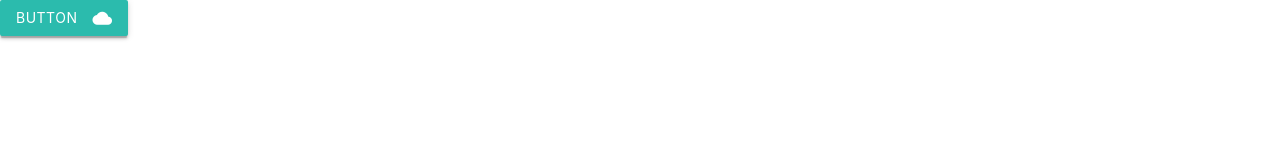
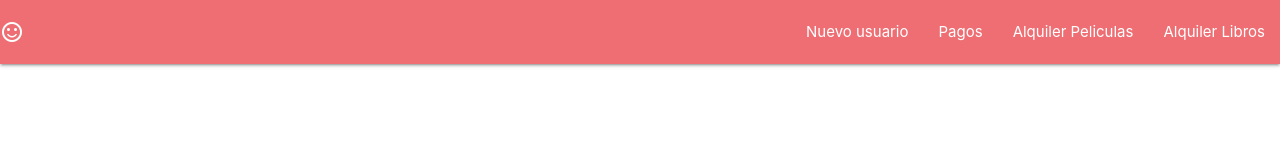
Before and after one commit to leti-berardo/tp-integrador, a website: page src/index.html in a window 1280 px wide. Drawn offline with nearby package versions, Linux system fonts and the light colour scheme.

Commit message:
nav bar inicio

```diff
--- a/src/index.html
+++ b/src/index.html
@@ -1,5 +1,6 @@
 <!DOCTYPE html>
 <html lang="en">
+
 <head>
     <meta charset="UTF-8">
     <meta name="viewport" content="width=device-width, initial-scale=1.0">
@@ -8,9 +9,25 @@
     <link rel="stylesheet" href="/node_modules/materialize-css/dist/css/materialize.min.css">
     <link rel="stylesheet" href="/node_modules/material-icons/iconfont/material-icons.css">
 </head>
+
 <body>
-    <a class="waves-effect waves-light btn"><i class="material-icons right">cloud</i>button</a>
+    <header>
+        <nav>
+            <div class="nav-wrapper">
+                <a href="#" class="brand-logo"><i class="material-icons">
+                        sentiment_satisfied_alt
+                        </i></a>
+                <ul id="nav-mobile" class="right hide-on-med-and-down">
+                    <li><a href="#usuario">Nuevo usuario</a></li>
+                    <li><a href="#pagos">Pagos</a></li>
+                    <li><a href="#peliculas">Alquiler Peliculas</a></li>
+                    <li><a href="#libros">Alquiler Libros</a></li>
+                </ul>
+            </div>
+        </nav>
+    </header>
     <script src="./index.js"></script>
     <script src="/node_modules/materialize-css/dist/js/materialize.min.js"></script>
 </body>
+
 </html>
```
